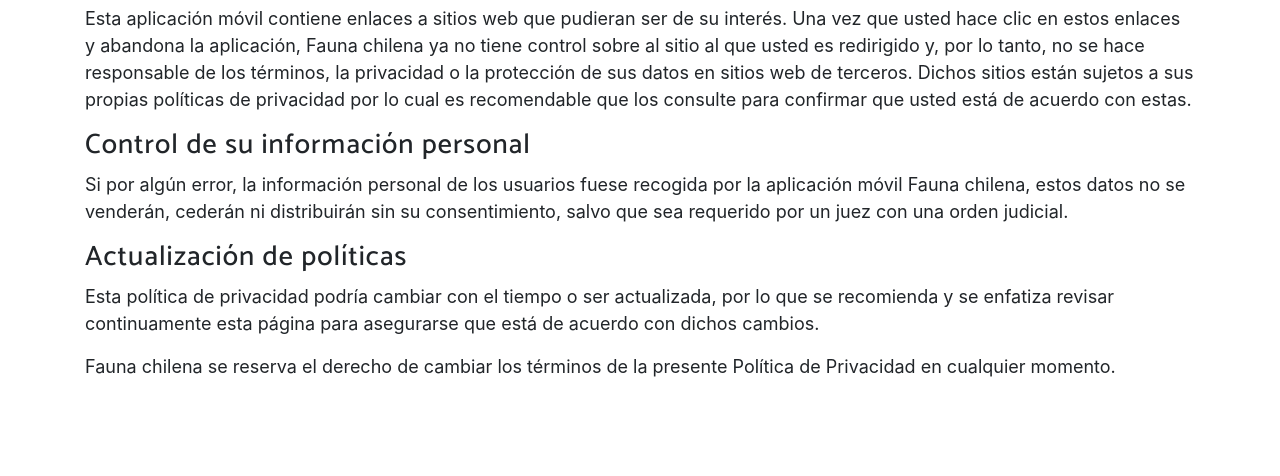
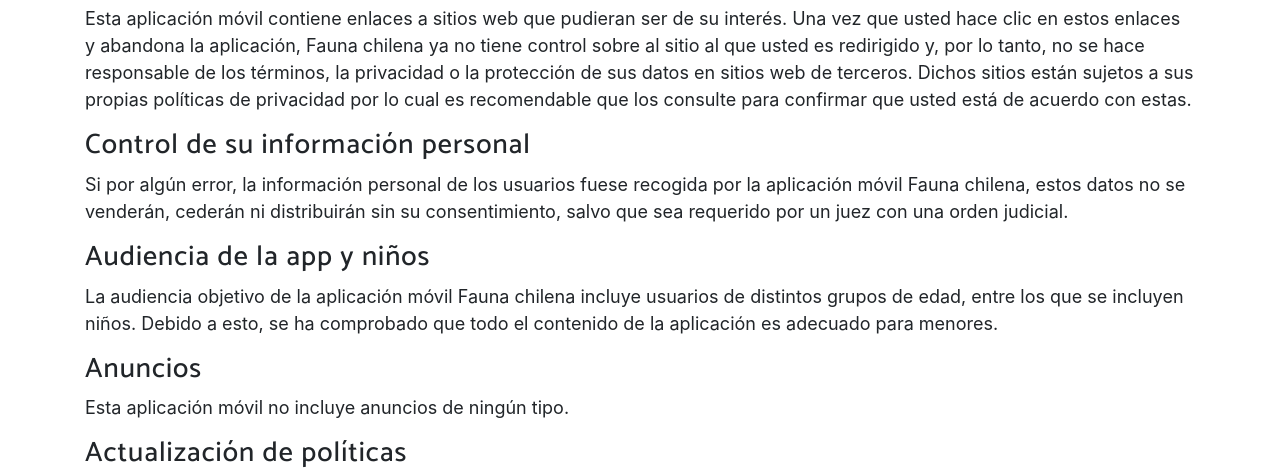
Before and after one commit to faunachilena/faunachilena.github.io, a website with bundled scripts: page privacy-policy.html in a window 1280 px wide. Shown: the part 887-1363 px from the top of the page. Built offline with nearby package versions, Linux system fonts and the light colour scheme; a web font is replaced by a local one.

Commit message:
segundo commit

```diff
--- a/privacy-policy.html
+++ b/privacy-policy.html
@@ -25,6 +25,9 @@
 
     <!-- Custom styles for this template -->
     <link href="css/new-age.css" rel="stylesheet">
+
+      <!-- Favicon -->
+  <link rel="shortcut icon" type="image/png" href="img/app-icon.ico"/>
 
 </head>
 
@@ -78,6 +81,11 @@
             <p>Si por algún error, la información personal de los usuarios fuese recogida por la aplicación móvil Fauna
                 chilena, estos datos no se venderán, cederán ni distribuirán sin su consentimiento, salvo que sea
                 requerido por un juez con una orden judicial.</p>
+            <h3>Audiencia de la app y niños</h3>
+            <p>La audiencia objetivo de la aplicación móvil Fauna chilena incluye usuarios de distintos grupos de edad, entre los que se incluyen niños.
+                Debido a esto, se ha comprobado que todo el contenido de la aplicación es adecuado para menores.</p>
+            <h3>Anuncios</h3>
+            <p>Esta aplicación móvil no incluye anuncios de ningún tipo.</p>
             <h3>Actualización de políticas</h3>
             <p>Esta política de privacidad podría cambiar con el tiempo o ser actualizada, por lo que se recomienda y se
                 enfatiza revisar continuamente esta página para asegurarse que está de acuerdo con dichos cambios.</p>
```
Also changed, not shown: 404.html (+3 -0 lines), index.html (+3 -0 lines), img/app-icon.ico (added), 1 other file.
